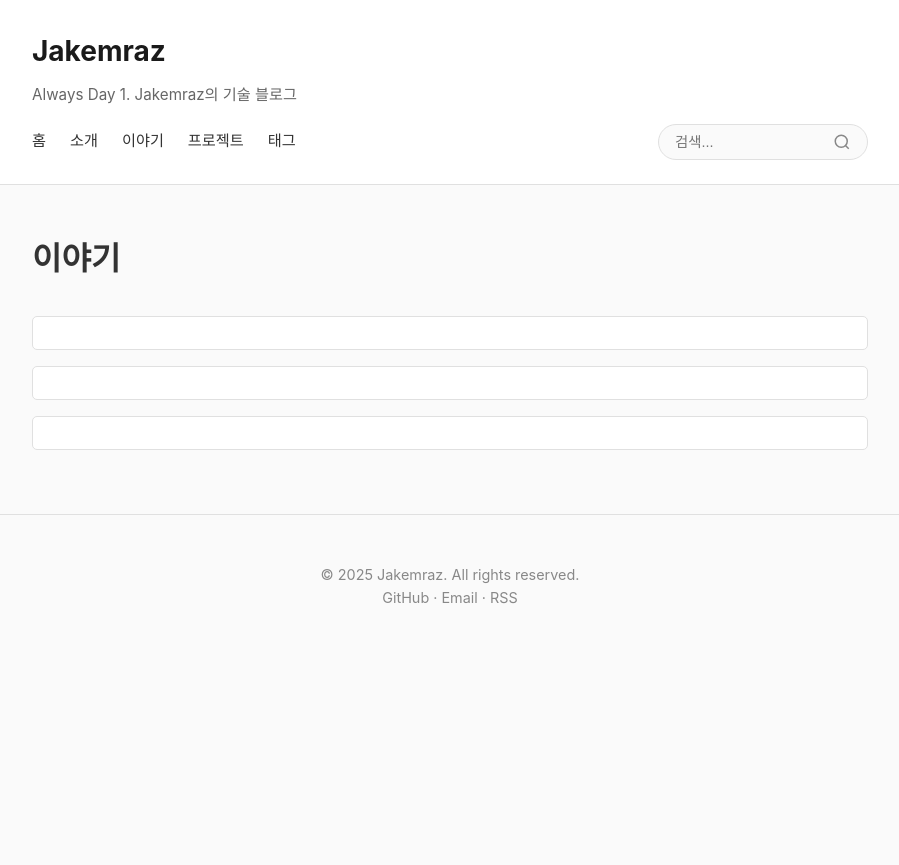
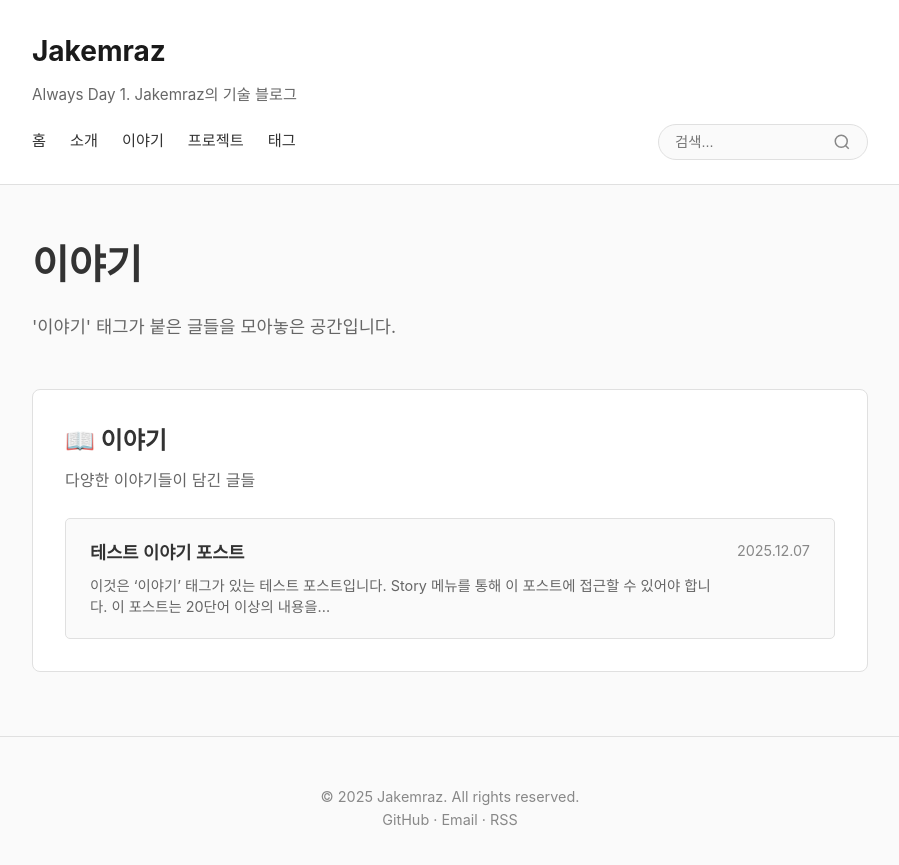
Before and after one commit to jakemraz/jakemraz.github.io, a Jekyll site: the page built from story.html, in a window 1280 px wide. Shown: the top 865 px of the page, without its empty margins (190-1089 px from the left). Built offline with Jekyll 4.4.1, drawn with Linux system fonts in a browser that asks for light colours.

Commit message:
fix story menu ui

```diff
--- a/_posts/2025-12-07-test-story.md
+++ b/_posts/2025-12-07-test-story.md
@@ -6,6 +6,4 @@ tags: [이야기, 테스트]
 author: Jakemraz
 ---
 
-이것은 '이야기' 태그가 있는 테스트 포스트입니다.
-
-Story 메뉴를 통해 이 포스트에 접근할 수 있어야 합니다.
+이것은 '이야기' 태그가 있는 테스트 포스트입니다. Story 메뉴를 통해 이 포스트에 접근할 수 있어야 합니다. 이 포스트는 20단어 이상의 내용을 포함하고 있어서 truncatewords 필터가 제대로 작동하는지 확인할 수 있습니다. 이렇게 긴 내용이 Story 페이지에서 요약되어 표시될 것입니다.
--- a/story.html
+++ b/story.html
@@ -3,21 +3,29 @@ layout: default
 title: 이야기
 ---
 
-<div class="tags-page">
+<div class="projects-page">
     <h1>이야기</h1>
+    <p class="page-description">'이야기' 태그가 붙은 글들을 모아놓은 공간입니다.</p>
 
-    {% assign story_posts = site.tags.이야기 %}
-    {% if story_posts %}
-        <div class="tag-posts">
+    <section class="project-year">
+        <div class="project-section">
+            <h3 class="project-title">📖 이야기</h3>
+            <p class="project-description">다양한 이야기들이 담긴 글들</p>
+
+            <div class="project-posts">
+                {% assign story_posts = site.posts | where_exp: "post", "post.tags contains '이야기'" %}
+                {% if story_posts.size > 0 %}
                     {% for post in story_posts %}
-            <article class="tag-post-item">
+                    <article class="project-post-item">
                         <a href="{{ post.url | relative_url }}">
-                    <h3>{{ post.title }}</h3>
+                            <div class="project-post-content">
+                                <h4>{{ post.title }}</h4>
+                                <p class="post-excerpt-small">{{ post.excerpt | strip_html | truncatewords: 20 }}</p>
+                            </div>
                             <span class="post-date">{{ post.date | date: "%Y.%m.%d" }}</span>
                         </a>
                     </article>
                     {% endfor %}
-        </div>
                 {% else %}
                     <div class="no-posts">
                         <p>아직 '이야기' 태그가 붙은 글이 없습니다.</p>
@@ -25,3 +33,6 @@ title: 이야기
                     </div>
                 {% endif %}
             </div>
+        </div>
+    </section>
+</div>
```
Lines whose indentation alone changed are shown as unchanged.
